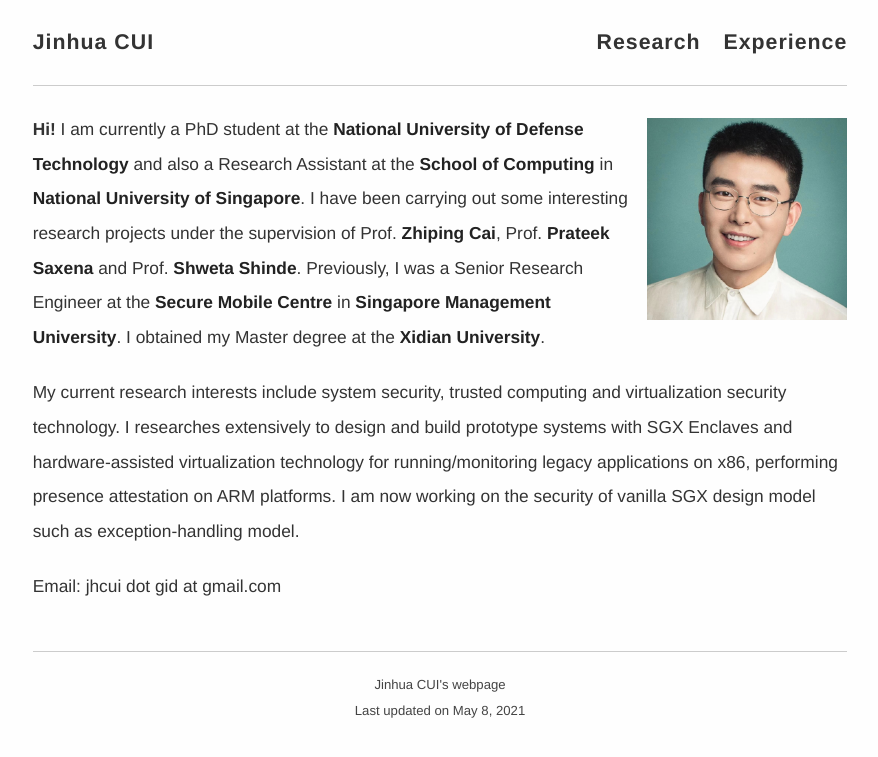
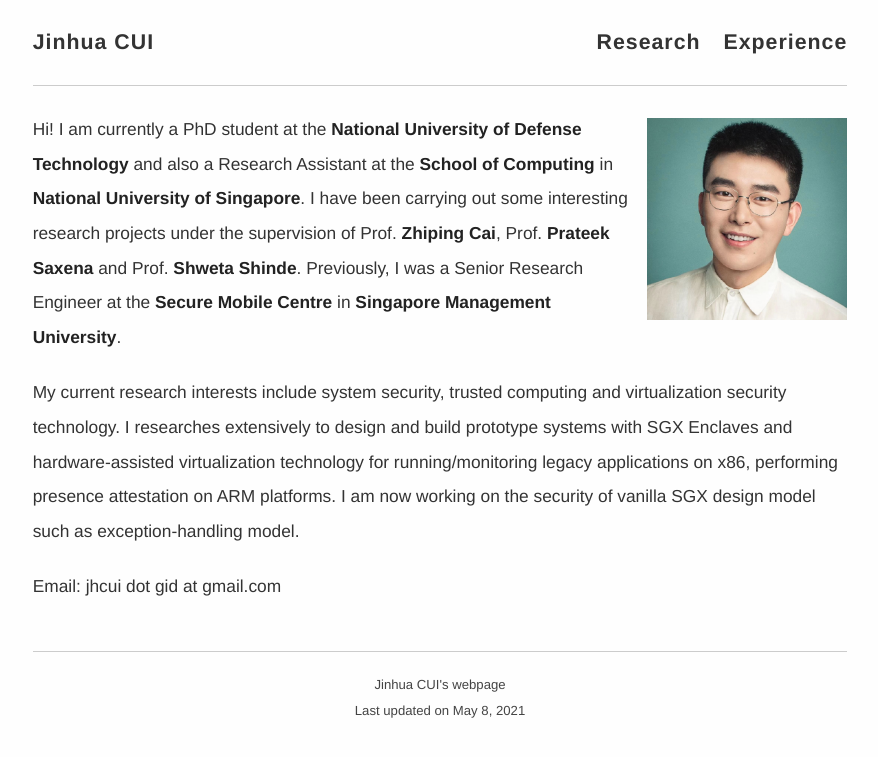
Before and after one commit to cimcs/cimcs.github.io, a Jekyll site: the page built from index.md, in a window 1280 px wide. Shown: the top 757 px of the page, without its empty margins (200-1078 px from the left). Built offline with Jekyll 4.4.1, drawn with Linux system fonts in a browser that asks for light colours; comment, search, counter and statistics services are not loaded.

Commit message:
Update index.md

```diff
--- a/index.md
+++ b/index.md
@@ -6,7 +6,9 @@ permalink: /
 
 {% include image.html url="images/profile_1.jpg" width="200px" align="right" %}
 
-**Hi!** I am currently a PhD student at the **[National University of Defense Technology]** and also a Research Assistant at the **[School of Computing]** in **[National University of Singapore]**. I have been carrying out some interesting research projects under the supervision of Prof. **[Zhiping Cai]**, Prof. **[Prateek Saxena]** and Prof. **[Shweta Shinde]**. Previously, I was a Senior Research Engineer at the **[Secure Mobile Centre]** in **[Singapore Management University]**. I obtained my Master degree at the **[Xidian University]**.
+Hi! I am currently a PhD student at the **[National University of Defense Technology]** and also a Research Assistant at the **[School of Computing]** in **[National University of Singapore]**. I have been carrying out some interesting research projects under the supervision of Prof. **[Zhiping Cai]**, Prof. **[Prateek Saxena]** and Prof. **[Shweta Shinde]**. Previously, I was a Senior Research Engineer at the **[Secure Mobile Centre]** in **[Singapore Management University]**.
+
+<!--I obtained my Master degree at the **[Xidian University]**.-->
 
 My current research interests include system security, trusted computing and virtualization security technology. I researches extensively to design and build prototype systems with SGX Enclaves and hardware-assisted virtualization technology for running/monitoring legacy applications on x86, performing presence attestation on ARM platforms. I am now working on the security of vanilla SGX design model such as exception-handling model.
 
```
